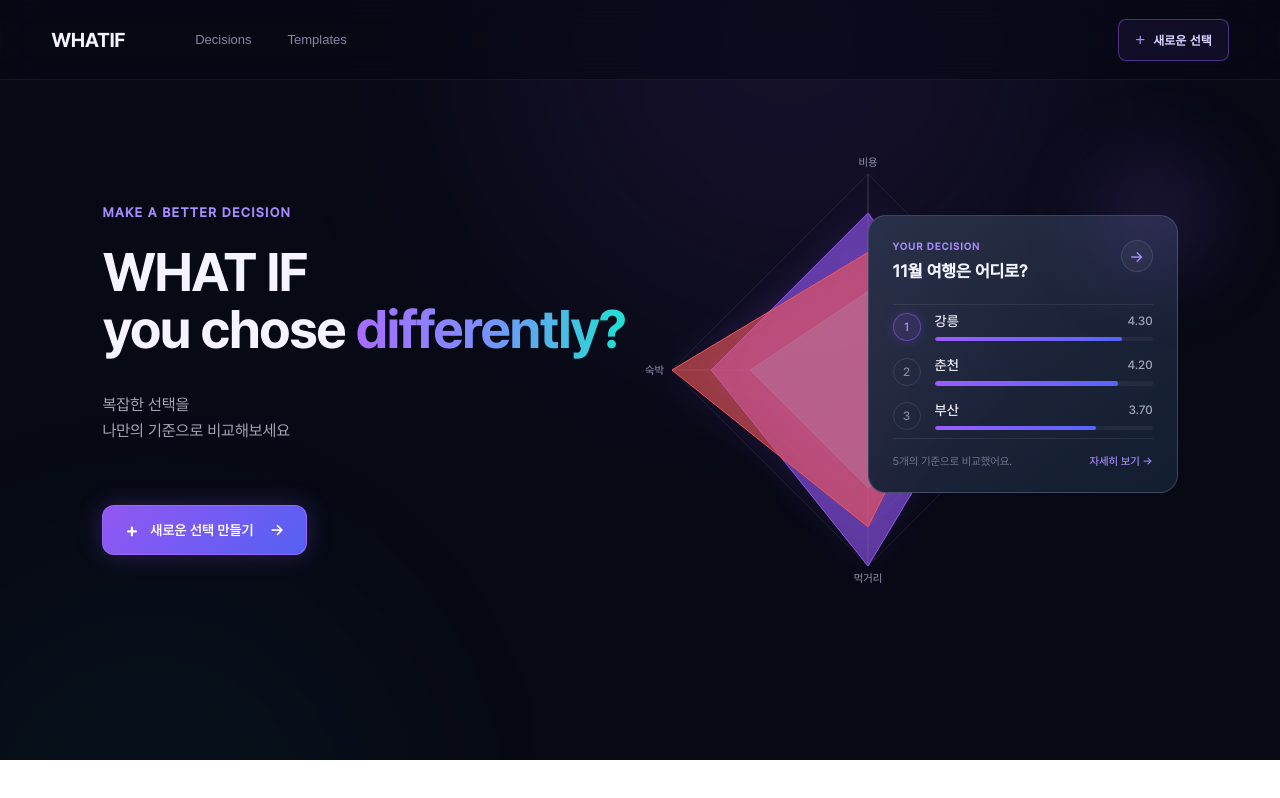
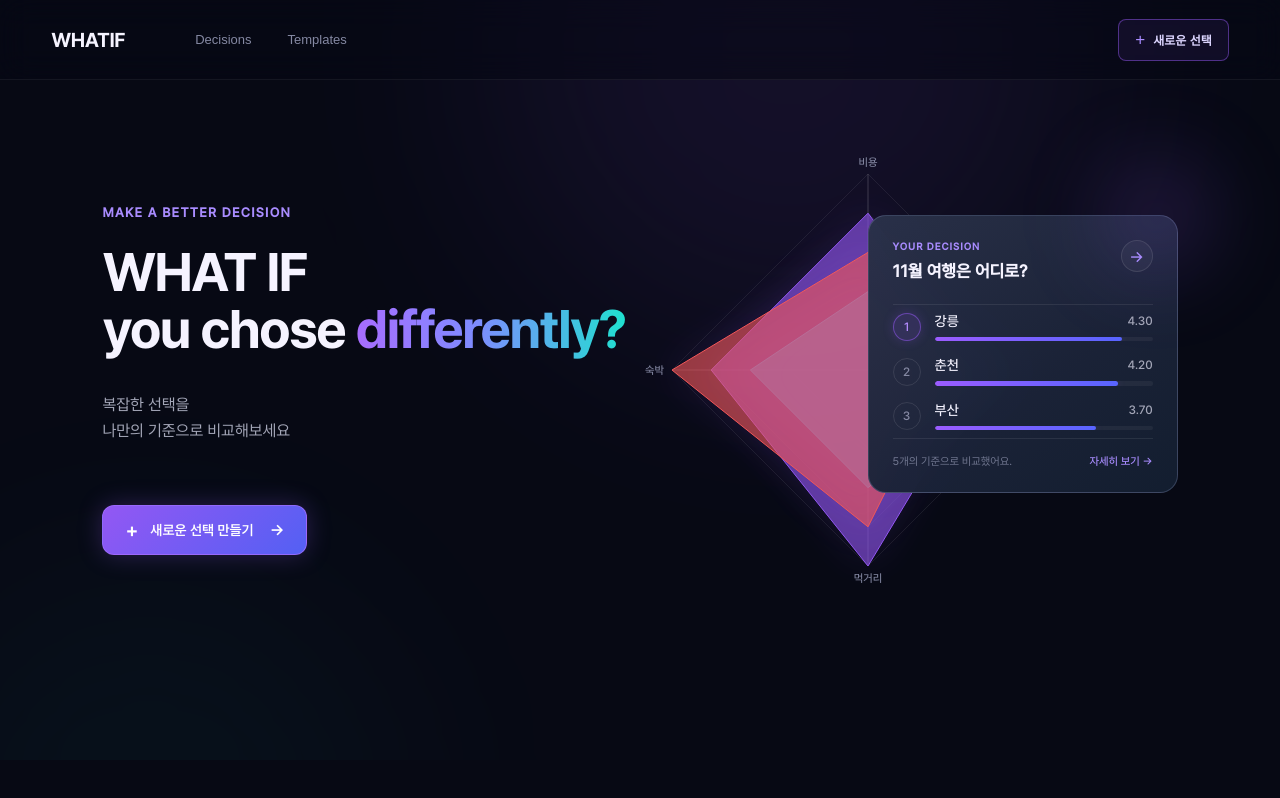
Before and after one commit to ujini7833-droid/WhatIf, a React (Vite) app: page / in a window 1280 px wide. Built offline with nearby package versions, Linux system fonts and the light colour scheme.

Commit message:
feat: 홈 화면 배경색 수정 (#5)

```diff
--- a/src/index.css
+++ b/src/index.css
@@ -30,7 +30,15 @@
     box-sizing: border-box;
 }
 
+html,
+body,
+#root {
+    min-height: 100%;
+}
+
 body {
     margin: 0;
+    min-height: 100vh;
     font-family: 'Pretendard-Regular', sans-serif;
+    background-color: #070914;
 }
```
